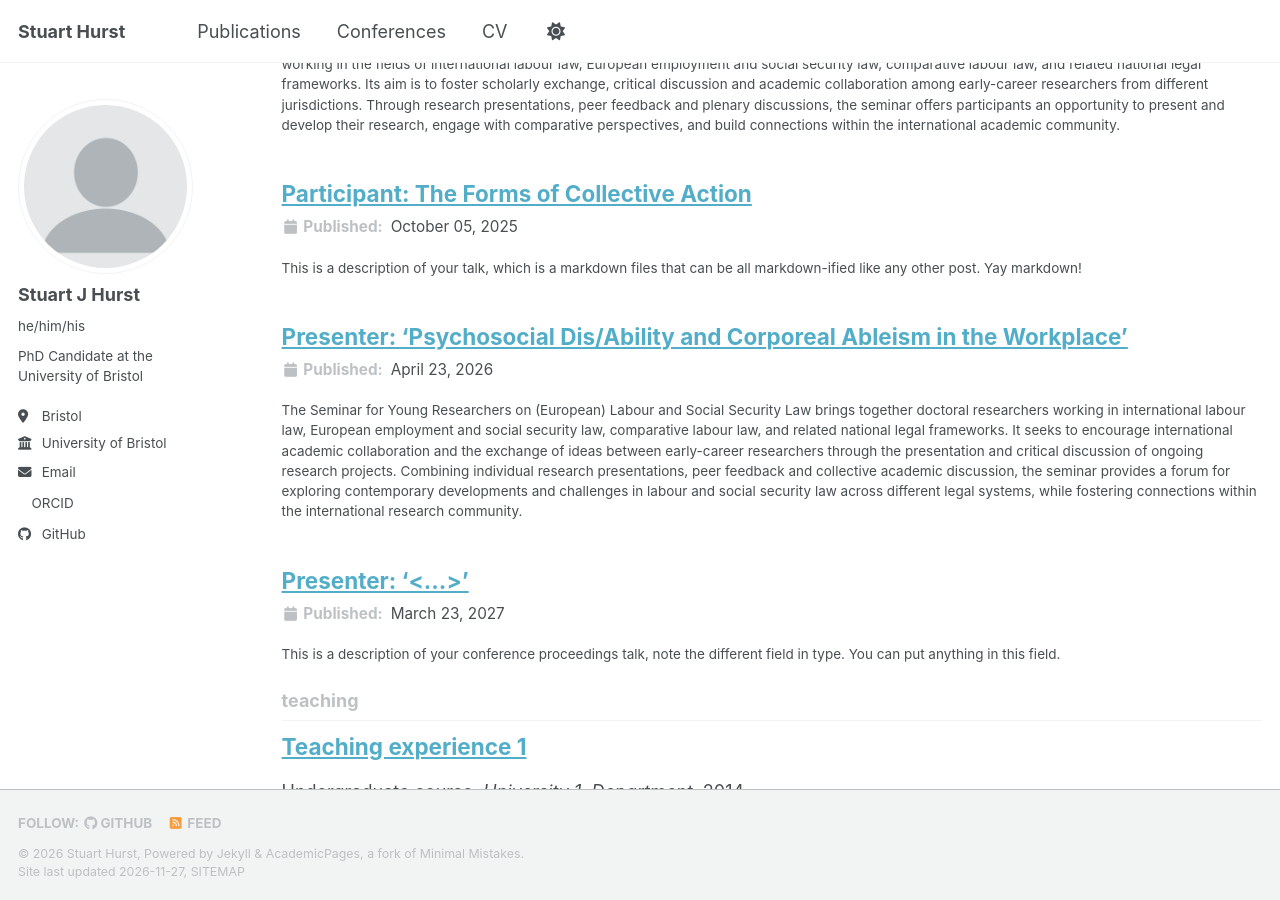
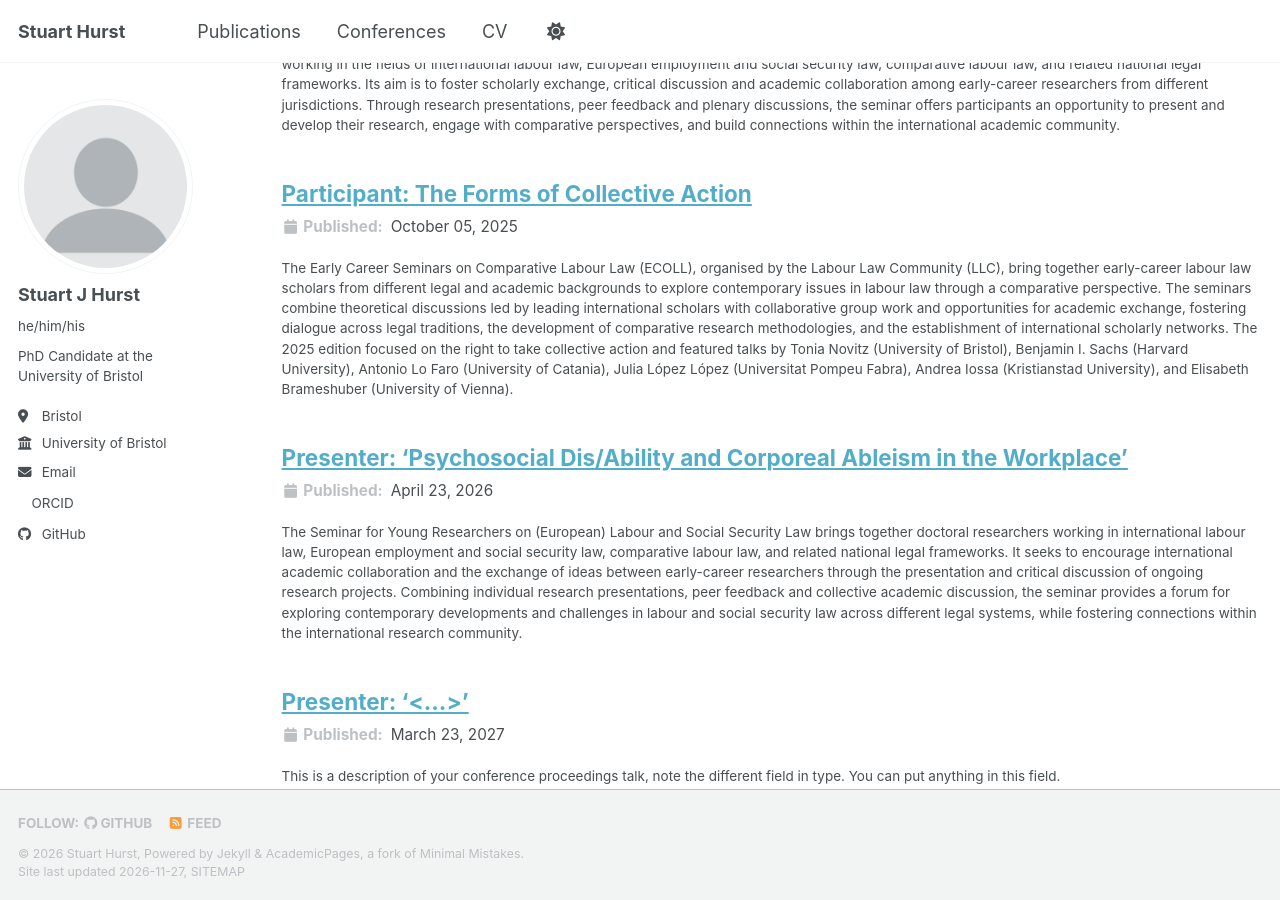
Before and after one commit to stuartjhurst/stuartjhurst.github.io, a Jekyll site: the page built from _pages/collection-archive.html, in a window 1280 px wide and 900 px high, scrolled down 2576 px. Built offline with Jekyll 4.4.1, drawn with Linux system fonts in a browser that asks for light colours; a script bundle is joined from its source files by our own code; a style sheet for code colours, icons or effects is not loaded.

Commit message:
Update 2025ECOLLSalina.md

```diff
--- a/_talks/2025ECOLLSalina.md
+++ b/_talks/2025ECOLLSalina.md
@@ -6,8 +6,10 @@ permalink: /talks/2025ECOLLSalina
 venue: "University dì Catania"
 date: 2025-10-05
 location: "Isola Salina, Italy"
-seminar: "3rd ECOLL Seminar in Comparative Labour Law: The Right to Strike"
+seminar: "3rd ECOLL Seminar in Comparative Labour Law: _The Right to Strike_"
 seminar_dates: "5–8 October 2025"
 ---
 
-This is a description of your talk, which is a markdown files that can be all markdown-ified like any other post. Yay markdown!
+The Early Career Seminars on Comparative Labour Law (ECOLL), organised by the Labour Law Community (LLC), bring together early-career labour law scholars from different legal and academic backgrounds to explore contemporary issues in labour law through a comparative perspective. The seminars combine theoretical discussions led by leading international scholars with collaborative group work and opportunities for academic exchange, fostering dialogue across legal traditions, the development of comparative research methodologies, and the establishment of international scholarly networks. The 2025 edition focused on the right to take collective action and featured talks by Tonia Novitz (University of Bristol), Benjamin I. Sachs (Harvard University), Antonio Lo Faro (University of Catania), Julia López López (Universitat Pompeu Fabra), Andrea Iossa (Kristianstad University), and Elisabeth Brameshuber (University of Vienna).
+
+As part of the seminar, I participated in collaborative group research examining the different forms of collective action and their legal regulation across jurisdictions. Working comparatively across the legal systems of Italy, France and the United Kingdom, our group explored the wide range of forms that collective action may take, before examining the legality and regulatory frameworks governing each form within the respective national contexts. The group presented its findings, highlighting both the diversity of collective action and the differences and commonalities in its legal treatment across the three jurisdictions.
```
